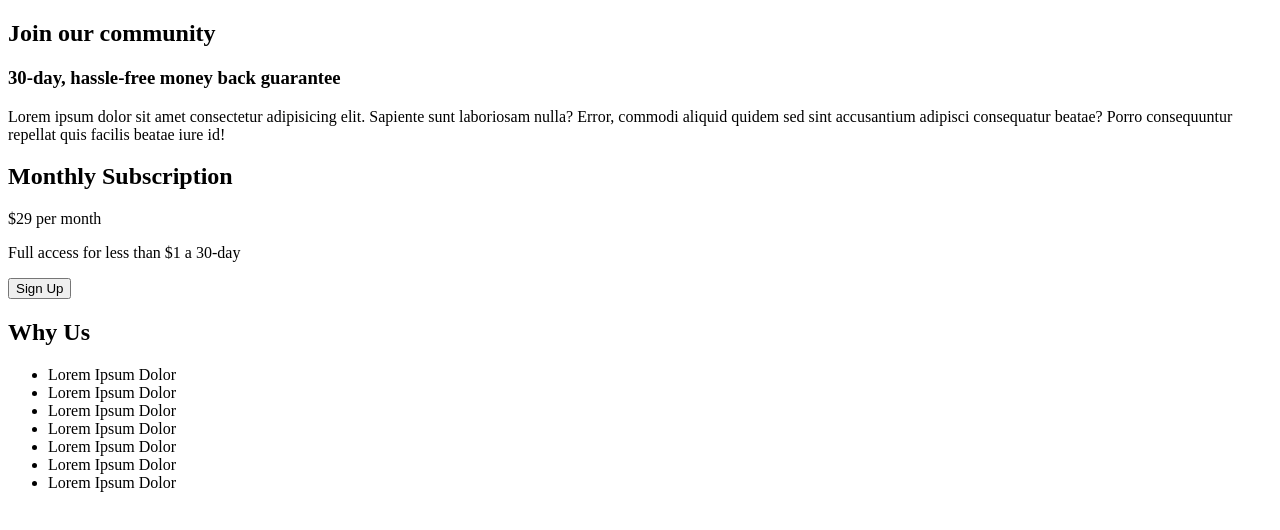
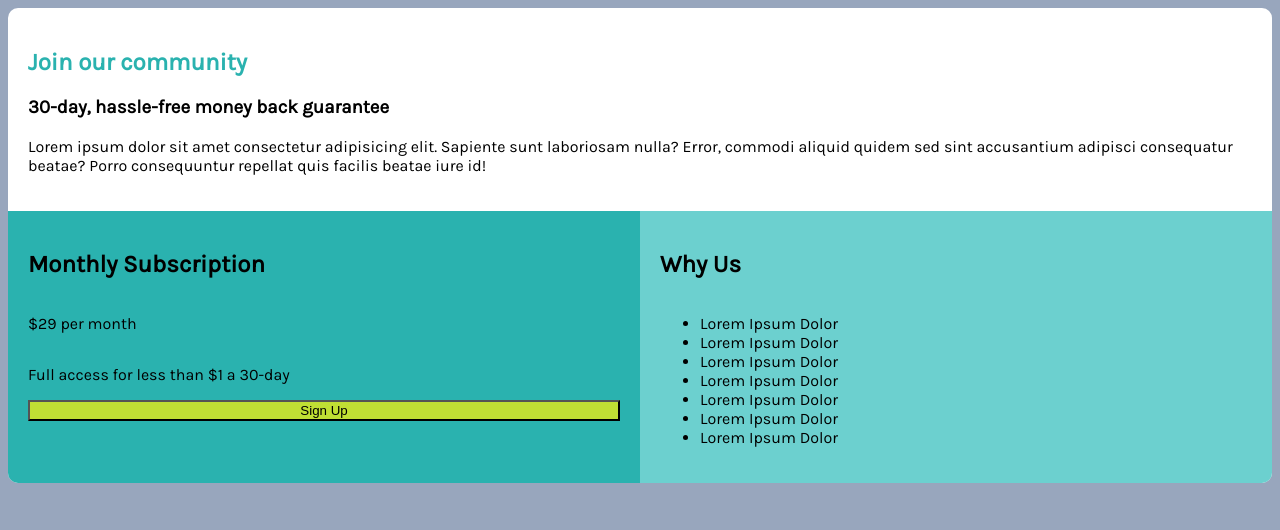
Before and after one commit to Neirotciv/subscription_component, a plain HTML site: page index.html in a window 1280 px wide. Drawn offline with Linux system fonts and the light colour scheme.

Commit message:
css block

```diff
--- a/assets/css/style.css
+++ b/assets/css/style.css
@@ -0,0 +1,45 @@
+body {
+    background-color: hsl(218, 22%, 67%);
+    font-family: "Karla";
+}
+
+.component__wrapper {
+    display: flex;
+    flex-direction: column;
+    border-radius: 10px;
+    background-color: rgb(255, 255, 255);
+}
+
+.component__header {
+    padding: 20px;
+}
+
+.component__title {
+    color: hsl(179, 62%, 43%);
+}
+
+.component__left {
+    padding: 20px;
+    border-radius: 0 0 0 10px;
+    background-color: hsl(179, 62%, 43%);
+}
+
+.component__left-button {
+    background-color: hsl(71, 73%, 54%);
+}
+
+.component__right {
+    padding: 20px;
+    border-radius: 0 0 10px;
+    background-color: hsl(179, 52%, 62%);
+}
+
+.horizontal-flex {
+    display: flex;
+}
+
+.vertical-flex {
+    display: flex;
+    flex-direction: column;
+    width: 100%;
+}
--- a/index.html
+++ b/index.html
@@ -5,23 +5,28 @@
     <meta name="viewport" content="width=device-width, initial-scale=1.0"> <!-- displays site properly based on user's device -->
     <link rel="icon" type="image/png" sizes="32x32" href="./assets/images/favicon-32x32.png">
     <link rel="stylesheet" href="./assets/css/style.css">
+    <link rel="preconnect" href="https://fonts.googleapis.com">
+    <link rel="preconnect" href="https://fonts.gstatic.com" crossorigin>
+    <link href="https://fonts.googleapis.com/css2?family=Karla:wght@200;400&display=swap" rel="stylesheet">
     <title>Frontend Mentor | Single Price Grid Component</title>
 </head>
 <body>
-    <div class="main__wrapper">
-        <div class="horizontal__wrapper">
-            <h2>Join our community</h2>
-            <h3>30-day, hassle-free money back guarantee</h3>
-            <p>Lorem ipsum dolor sit amet consectetur adipisicing elit. Sapiente sunt laboriosam nulla? Error, commodi aliquid quidem sed sint accusantium adipisci consequatur beatae? Porro consequuntur repellat quis facilis beatae iure id!</p>
+    <div class="component__wrapper">
+        <div class="horizontal-flex">
+            <div class="component__header">
+                <h2 class="component__title">Join our community</h2>
+                <h3>30-day, hassle-free money back guarantee</h3>
+                <p>Lorem ipsum dolor sit amet consectetur adipisicing elit. Sapiente sunt laboriosam nulla? Error, commodi aliquid quidem sed sint accusantium adipisci consequatur beatae? Porro consequuntur repellat quis facilis beatae iure id!</p>
+            </div>
         </div>
-        <div class="horizontal__wrapper">
-            <div class="horizontal__wrapper">
+        <div class="horizontal-flex">
+            <div class="component__left vertical-flex ">
                 <h2>Monthly Subscription</h2>
                 <p>$29 per month</p>
                 <p>Full access for less than $1 a 30-day</p>
-                <button>Sign Up</button>
+                <button class="component__left-button">Sign Up</button>
             </div>
-            <div class="horizontal__wrapper">
+            <div class="component__right vertical-flex">
                 <h2>Why Us</h2>
                 <ul>
                     <li>Lorem Ipsum Dolor</li>
```
Also changed, not shown: 1 other file.
